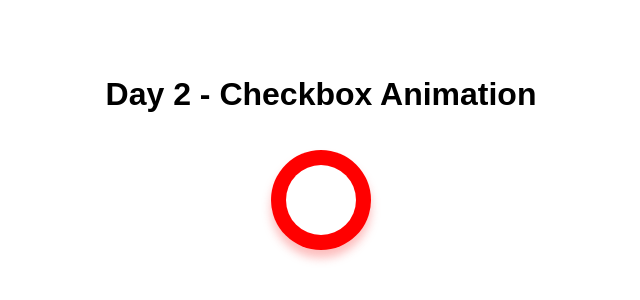
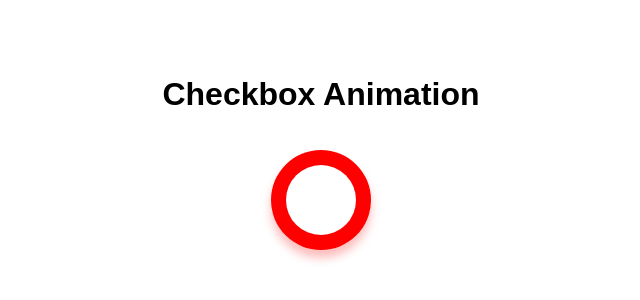
Before and after one commit to andrewvd31/A-Checkbox-Animation-Using-HTML-CSS, a plain HTML site: page index.html in a window 1280 px wide. Shown: the part 296-596 px from the top of the page, without its empty margins (319-959 px from the left). Drawn offline with Linux system fonts and the light colour scheme.

Commit message:
Update v1.1

```diff
--- a/index.html
+++ b/index.html
@@ -7,7 +7,7 @@
     <link rel="stylesheet" href="style.css">
 </head>
 <body>
-    <h1>Day 2 - Checkbox Animation</h1>
+    <h1>Checkbox Animation</h1>
     <div>
         <input type="checkbox" id="_check" class="blue">
         <label for="_check">
```
